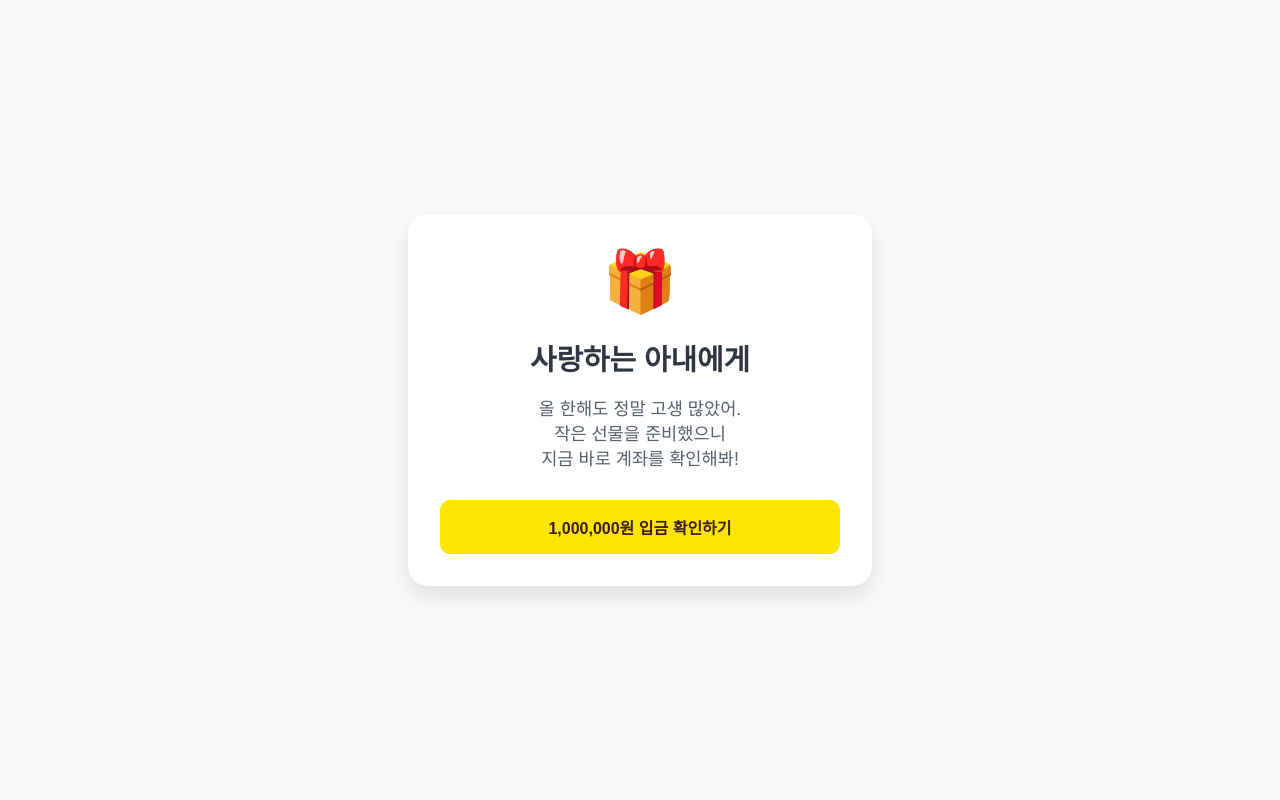
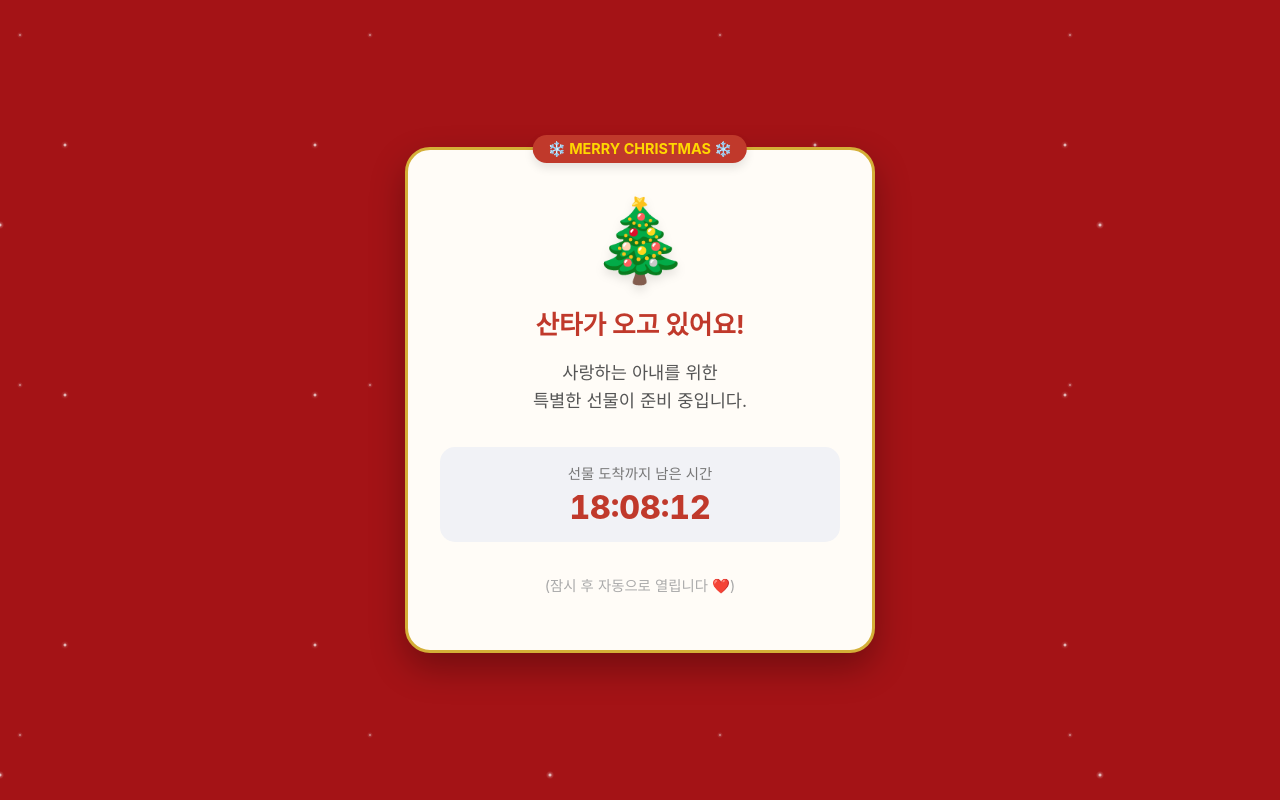
Before and after one commit to kimhoeeon/event, a plain HTML site: page index.html in a window 1280 px wide. Drawn offline with Linux system fonts and the light colour scheme.

Commit message:
Update index.html

```diff
--- a/index.html
+++ b/index.html
@@ -2,86 +2,158 @@
 <html lang="ko">
 <head>
     <meta charset="UTF-8">
-    <meta name="viewport" content="width=device-width, initial-scale=1.0">
-    <title>Surprise Event</title>
+    <meta name="viewport" content="width=device-width, initial-scale=1.0, maximum-scale=1.0, user-scalable=no">
+    <title>Merry Christmas!</title>
     <style>
+        /* --- 테마 컬러 정의 --- */
+        :root {
+            --bg-color: #a41316; /* 깊은 레드 */
+            --card-bg: #fffcf7; /* 따뜻한 크림색 */
+            --text-color: #2d3436;
+            --accent-gold: #d4af37; /* 고급스러운 골드 */
+            --accent-red: #c0392b;
+            --accent-green: #27ae60;
+        }
+
         body {
             margin: 0;
             padding: 0;
+            min-height: 100vh;
+            /* 눈 내리는 배경 효과 (CSS Only) */
+            background-color: var(--bg-color);
+            background-image:
+                radial-gradient(white, rgba(255,255,255,.2) 2px, transparent 4px),
+                radial-gradient(white, rgba(255,255,255,.15) 1px, transparent 3px),
+                radial-gradient(white, rgba(255,255,255,.1) 2px, transparent 4px);
+            background-size: 550px 550px, 350px 350px, 250px 250px;
+            background-position: 0 0, 40px 60px, 130px 270px;
+            animation: snow 10s linear infinite;
+
             display: flex;
             justify-content: center;
             align-items: center;
-            height: 100vh;
-            background-color: #f8f9fa;
-            font-family: 'Apple SD Gothic Neo', 'Malgun Gothic', sans-serif;
-            text-align: center;
-        }
-        .container {
-            background: white;
-            padding: 2rem;
-            border-radius: 20px;
-            box-shadow: 0 10px 25px rgba(0,0,0,0.1);
-            width: 80%;
-            max-width: 400px;
-        }
-        /* 잠금 상태 스타일 */
-        #locked-screen {
-            display: block;
-        }
-        .lock-icon {
-            font-size: 50px;
-            margin-bottom: 20px;
-        }
-        .timer {
-            font-size: 1.5rem;
-            font-weight: bold;
-            color: #ff6b6b;
-            margin: 20px 0;
-        }
-        .message {
-            color: #666;
-            line-height: 1.6;
+            font-family: -apple-system, BlinkMacSystemFont, "Apple SD Gothic Neo", "Malgun Gothic", sans-serif;
+            color: var(--text-color);
+            overflow: hidden; /* 스크롤 방지 */
         }
 
-        /* 공개 상태 스타일 */
-        #opened-screen {
-            display: none;
+        @keyframes snow {
+            0% { background-position: 0px 0px, 40px 60px, 130px 270px; }
+            100% { background-position: 550px 1000px, 350px 1060px, 250px 1270px; }
         }
-        .gift-icon {
-            font-size: 60px;
-            margin-bottom: 20px;
-            animation: bounce 2s infinite;
+
+        /* 메인 카드 스타일 */
+        .container {
+            background: var(--card-bg);
+            padding: 2.5rem 2rem;
+            border-radius: 25px;
+            box-shadow: 0 15px 35px rgba(0,0,0,0.3);
+            width: 85%;
+            max-width: 400px;
+            text-align: center;
+            position: relative;
+            border: 3px solid var(--accent-gold); /* 골드 테두리 */
         }
+
+        /* 장식 요소 (리본 느낌) */
+        .container::before {
+            content: '❄️ MERRY CHRISTMAS ❄️';
+            position: absolute;
+            top: -15px;
+            left: 50%;
+            transform: translateX(-50%);
+            background: var(--accent-red);
+            color: gold;
+            padding: 5px 15px;
+            border-radius: 15px;
+            font-weight: bold;
+            font-size: 0.9rem;
+            white-space: nowrap;
+            box-shadow: 0 5px 10px rgba(0,0,0,0.1);
+        }
+
+        /* --- 1. 잠금 화면 스타일 --- */
+        #locked-screen { display: block; }
+
+        .main-icon {
+            font-size: 80px;
+            margin-bottom: 1rem;
+            filter: drop-shadow(0 5px 5px rgba(0,0,0,0.1));
+        }
+
+        h2 {
+            font-size: 1.6rem;
+            margin: 0 0 1rem 0;
+            color: var(--accent-red);
+        }
+
+        .message {
+            font-size: 1.1rem;
+            line-height: 1.6;
+            color: #555;
+            margin-bottom: 1.5rem;
+        }
+
+        .timer-box {
+            background: #f1f2f6;
+            padding: 15px;
+            border-radius: 15px;
+            margin: 2rem 0;
+        }
+        .timer-label { font-size: 0.9rem; color: #777; margin-bottom: 5px;}
+        .timer {
+            font-size: 2rem;
+            font-weight: 800;
+            color: var(--accent-red);
+            font-variant-numeric: tabular-nums; /* 숫자 너비 고정 */
+        }
+
+        /* --- 2. 공개 화면 스타일 --- */
+        #opened-screen { display: none; }
+
+        .gift-animate { animation: tada 1.5s infinite; }
+
         .congrats {
             font-size: 1.8rem;
+            font-weight: 800;
+            color: var(--accent-red);
+            margin-bottom: 1rem;
+        }
+
+        .desc-highlight {
             font-weight: bold;
-            color: #2f3542;
-            margin-bottom: 10px;
+            color: var(--accent-red);
+            font-size: 1.2rem;
         }
-        .desc {
-            font-size: 1.1rem;
-            color: #57606f;
-            margin-bottom: 30px;
-        }
+
+        /* 입금 확인 버튼 (골드 스타일) */
         .bank-check-btn {
-            background-color: #fee500; /* 카카오 느낌 */
-            color: #3b1e1e;
+            display: block;
+            width: 100%;
+            padding: 18px;
+            margin-top: 30px;
+            background: linear-gradient(135deg, var(--accent-gold), #bf9b30);
+            color: white;
+            font-size: 1.2rem;
+            font-weight: bold;
             border: none;
-            padding: 15px 30px;
-            font-size: 1rem;
-            font-weight: bold;
-            border-radius: 10px;
+            border-radius: 12px;
             cursor: pointer;
             text-decoration: none;
-            display: inline-block;
-            width: 100%;
-            box-sizing: border-box;
+            box-shadow: 0 5px 15px rgba(212, 175, 55, 0.4);
+            transition: transform 0.2s;
+            /* 모바일 터치감 향상 */
+            -webkit-tap-highlight-color: transparent;
         }
+        .bank-check-btn:active { transform: scale(0.98); }
 
-        @keyframes bounce {
-            0%, 20%, 50%, 80%, 100% {transform: translateY(0);}
-            40% {transform: translateY(-20px);}
-            60% {transform: translateY(-10px);}
+        /* 선물 상자 흔들림 애니메이션 */
+        @keyframes tada {
+            0% {transform: scale(1);}
+            10%, 20% {transform: scale(0.9) rotate(-3deg);}
+            30%, 50%, 70%, 90% {transform: scale(1.1) rotate(3deg);}
+            40%, 60%, 80% {transform: scale(1.1) rotate(-3deg);}
+            100% {transform: scale(1) rotate(0);}
         }
     </style>
 </head>
@@ -89,31 +161,38 @@
 
     <div class="container">
         <div id="locked-screen">
-            <div class="lock-icon">🔒</div>
-            <h2>조금만 기다려주세요</h2>
-            <p class="message">아직 선물을 공개할 시간이<br>되지 않았습니다.</p>
-            <div class="timer" id="countdown">00:00:00</div>
-            <p style="font-size:0.9rem; color:#aaa;">(설정된 시간에 자동으로 열립니다)</p>
+            <div class="main-icon">🎄</div>
+            <h2>산타가 오고 있어요!</h2>
+            <p class="message">
+                사랑하는 아내를 위한<br>
+                특별한 선물이 준비 중입니다.
+            </p>
+            <div class="timer-box">
+                <div class="timer-label">선물 도착까지 남은 시간</div>
+                <div class="timer" id="countdown">00:00:00</div>
+            </div>
+            <p style="font-size:0.9rem; color:#aaa;">(잠시 후 자동으로 열립니다 ❤️)</p>
         </div>
 
         <div id="opened-screen">
-            <div class="gift-icon">🎁</div>
-            <div class="congrats">사랑하는 아내에게</div>
-            <p class="desc">
-                올 한해도 정말 고생 많았어.<br>
-                작은 선물을 준비했으니<br>
-                지금 바로 계좌를 확인해봐!
+            <div class="main-icon gift-animate">🎁</div>
+            <div class="congrats">Merry Christmas!</div>
+            <p class="message">
+                올 한해도 우리 가족을 위해<br>
+                너무나 고생 많았어.<br><br>
+                당신을 위해 준비한 내 마음이야.<br>
+                <span class="desc-highlight">지금 바로 계좌를 확인해봐!</span>
             </p>
-            <div class="bank-check-btn">1,000,000원 입금 확인하기</div>
+            <div class="bank-check-btn">✨ 1,000,000원 확인하기</div>
         </div>
     </div>
 
     <script>
-        // ==========================================
-        // [설정] 여기에 원하시는 날짜와 시간을 입력하세요 (YYYY-MM-DDTHH:mm:ss)
-        // 예: 2024년 12월 25일 저녁 7시 -> '2024-12-25T19:00:00'
-        const TARGET_DATE = new Date('2024-12-25T19:00:00');
-        // ==========================================
+        // =================================================================
+        // [중요] 예약 이체 시간으로 수정하세요! (YYYY-MM-DDTHH:mm:ss 형식)
+        // 현재 테스트를 위해 2025년 12월 24일 저녁 8시로 설정되어 있습니다.
+        const TARGET_DATE = new Date('2025-12-24T20:00:00');
+        // =================================================================
 
         function updateTimer() {
             const now = new Date();
@@ -122,19 +201,22 @@
             const lockedScreen = document.getElementById('locked-screen');
             const openedScreen = document.getElementById('opened-screen');
 
-            // 시간이 지났으면 오픈 화면 표시
+            // 시간이 되었거나 지났으면 -> 오픈 화면 표시
             if (diff <= 0) {
-                lockedScreen.style.display = 'none';
-                openedScreen.style.display = 'block';
+                if (lockedScreen.style.display !== 'none') {
+                    lockedScreen.style.display = 'none';
+                    openedScreen.style.display = 'block';
+                    // 타이머가 돌고 있었다면 멈춤
+                    if (window.timerInterval) clearInterval(window.timerInterval);
+                }
                 return;
             }
 
-            // 시간이 남았으면 카운트다운 계산
+            // 시간이 남았으면 -> 카운트다운 계산 및 표시
             const hours = Math.floor((diff % (1000 * 60 * 60 * 24)) / (1000 * 60 * 60));
             const minutes = Math.floor((diff % (1000 * 60 * 60)) / (1000 * 60));
             const seconds = Math.floor((diff % (1000 * 60)) / 1000);
 
-            // 두 자리수로 포맷팅
             const h = hours.toString().padStart(2, '0');
             const m = minutes.toString().padStart(2, '0');
             const s = seconds.toString().padStart(2, '0');
@@ -142,9 +224,9 @@
             document.getElementById('countdown').innerText = `${h}:${m}:${s}`;
         }
 
-        // 1초마다 타이머 갱신
-        setInterval(updateTimer, 1000);
-        updateTimer(); // 로드 시 즉시 실행
+        // 초기 실행 및 1초 단위 갱신
+        updateTimer();
+        window.timerInterval = setInterval(updateTimer, 1000);
     </script>
 </body>
 </html>
```
